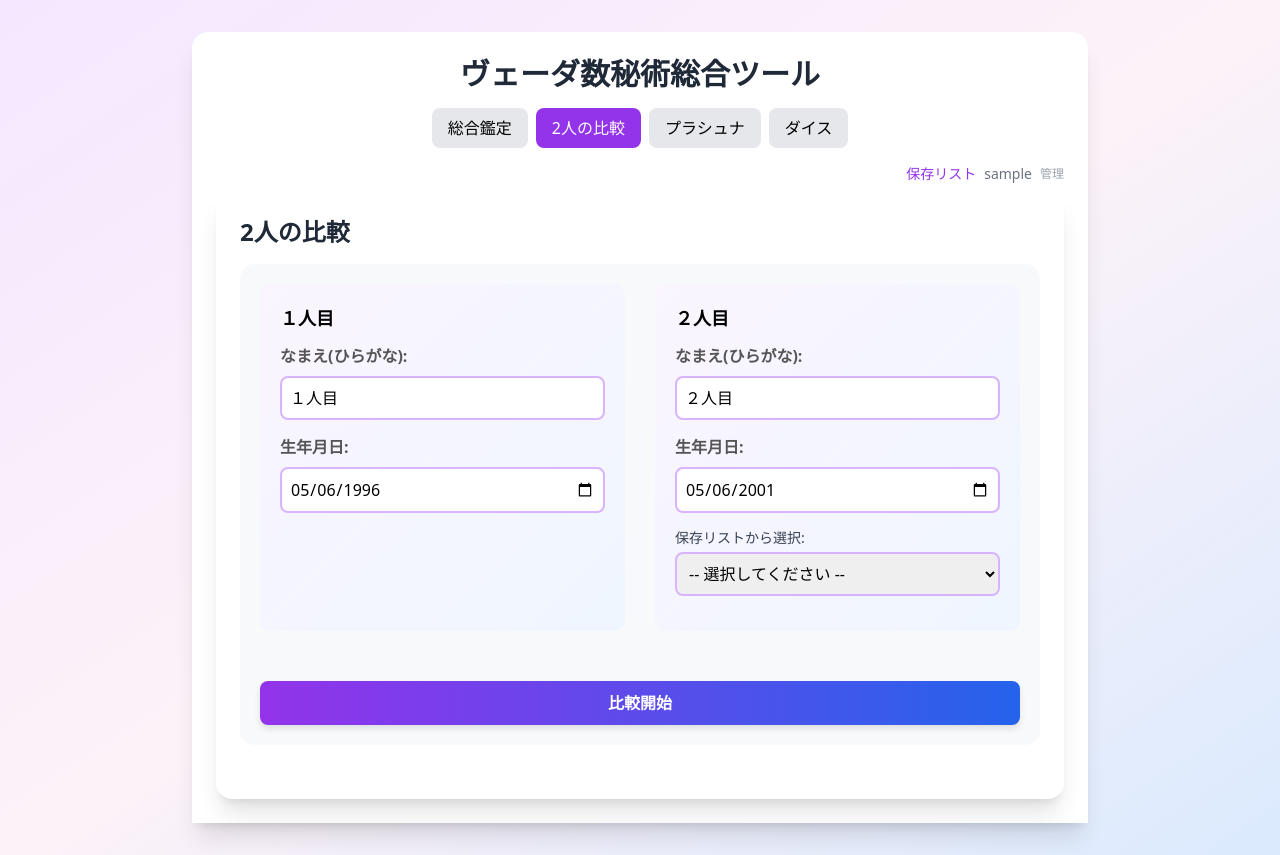
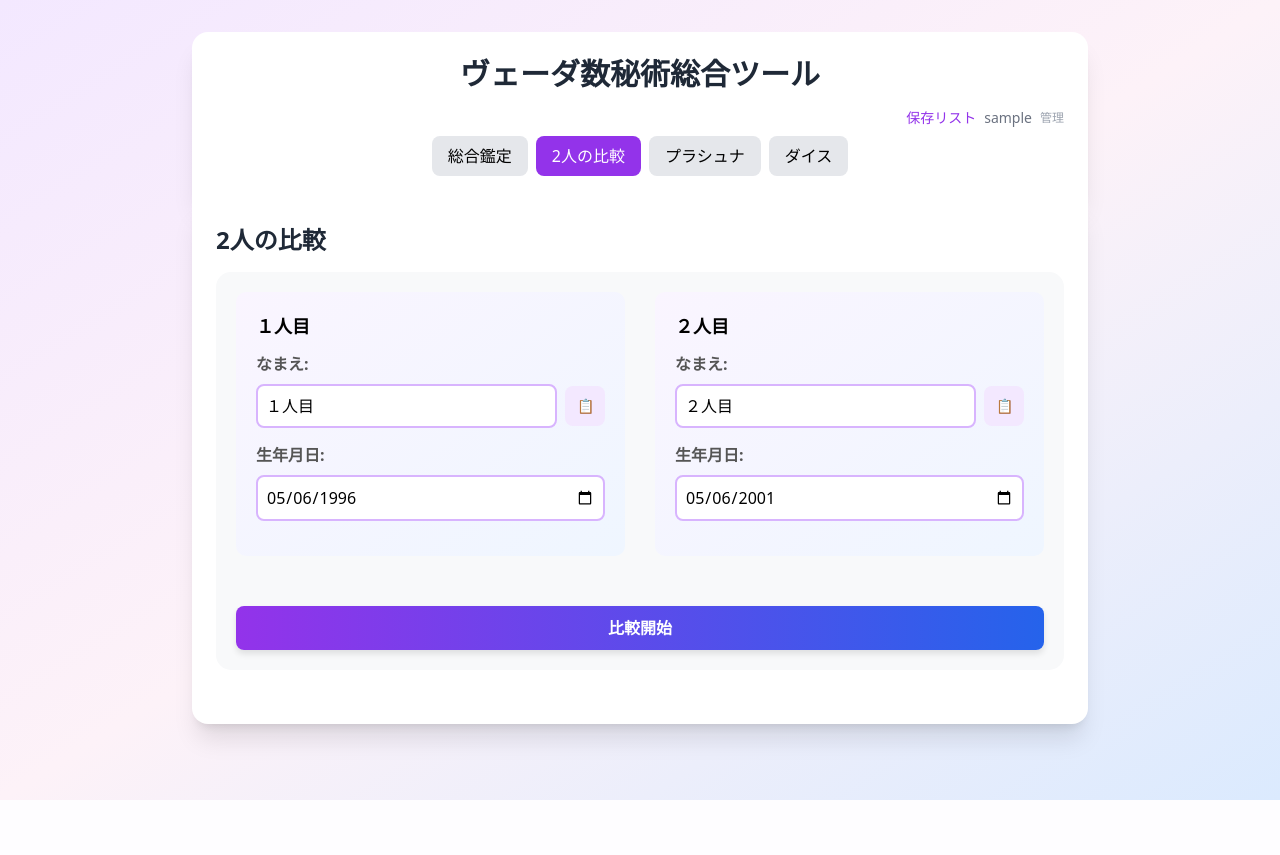
Before and after one commit to Sonemi3196/vedic_dasha_calculator_django, a Django app: page /compare/ in a window 1280 px wide. After the commit the page ends 800 px from the top, so only its background shows below. Run offline with Django 4.2, Linux system fonts and the light colour scheme; a user stored in the database is signed in; tables that the repository leaves empty hold one stand-in row (values such as "Sample post"); some libraries are stand-ins or nearby versions.

Commit message:
モーダル追加。レイアウト修正

```diff
--- a/vedic_dasha_project/dasha_calculator/templates/dasha_calculator/base.html
+++ b/vedic_dasha_project/dasha_calculator/templates/dasha_calculator/base.html
@@ -7,92 +7,129 @@
     <script src="https://cdn.tailwindcss.com"></script>
     {% block extra_css %}{% endblock %}
     <style>
-        /* レスポンシブ対応 */
         @media (max-width: 768px) {
-            body { padding: 10px; }
-
-            .container, .max-w-4xl { padding: 15px; }
-
-            h1 { font-size: 1.5rem; }
-
-            button, .nav-button {
-                padding: 12px 20px;
-                font-size: 14px;
-                min-height: 44px; /* タッチしやすいサイズ */
-            }
-
-            .comparison-table {
-                font-size: 12px;
-            }
-
+            .comparison-table { font-size: 12px; }
             .comparison-table th,
-            .comparison-table td {
-                padding: 8px 4px;
-            }
-
-            .input-section {
-                grid-template-columns: 1fr;
-            }
-
-            nav {
-                flex-direction: column;
-                gap: 8px;
-            }
-
-            nav a {
-                width: 100%;
-                text-align: center;
-            }
+            .comparison-table td { padding: 8px 4px; }
+            .input-section { grid-template-columns: 1fr; }
+            nav { flex-direction: column; gap: 8px; }
+            nav a { width: 100%; text-align: center; }
         }
     </style>
 </head>
-<body class="min-h-screen bg-gradient-to-br from-purple-100 via-pink-50 to-blue-100">
-    <div class="p-4 md:p-8">
+<body class="min-h-screen bg-gradient-to-br from-purple-100 via-pink-50 to-blue-100 p-4 md:p-8">
     <div class="max-w-4xl mx-auto">
-            <!-- 共通ヘッダー -->
+
+        <!-- ヘッダー -->
         <div class="bg-white rounded-t-2xl shadow-xl p-6">
             <h1 class="text-3xl font-bold text-center text-gray-800 mb-4">ヴェーダ数秘術<br class="md:hidden">総合ツール</h1>
 
-                <!-- ナビゲーションタブ -->
-                <nav class="flex justify-center gap-2 mb-4 flex-wrap">
-                    <a href="/" class="px-4 py-2 rounded-lg transition {% block nav_home %}bg-gray-200 hover:bg-gray-300{% endblock %}">
-                        総合鑑定
-                    </a>
-                    <a href="/compare/" class="px-4 py-2 rounded-lg transition {% block nav_compare %}bg-gray-200 hover:bg-gray-300{% endblock %}">
-                        2人の比較
-                    </a>
-                    <a href="/prashna/" class="px-4 py-2 rounded-lg transition {% block nav_prashna %}bg-gray-200 hover:bg-gray-300{% endblock %}">
-                        プラシュナ
-                    </a>
-                    <a href="/dice/" class="px-4 py-2 rounded-lg transition {% block nav_dice %}bg-gray-200 hover:bg-gray-300{% endblock %}">
-                        ダイス
-                    </a>
-                </nav>
-
-               <!-- ログイン状態に応じたナビゲーション -->
+            <!-- ログイン状態 -->
             <div class="flex justify-end gap-2 mb-2 items-center">
                 {% if user.is_authenticated %}
-                        <a href="{% url 'dasha_calculator:saved_list' %}" class="text-sm text-purple-600 hover:text-purple-700">
-                            保存リスト
-                        </a>
+                    <a href="{% url 'dasha_calculator:saved_list' %}" class="text-sm text-purple-600 hover:text-purple-700">保存リスト</a>
                     <span class="text-sm text-gray-500">{{ user.username }}</span>
                     {% if user.is_superuser %}
                     <a href="/admin/" class="text-xs text-gray-400 hover:text-gray-600">管理</a>
                     {% endif %}
                 {% else %}
-                        <a href="{% url 'dasha_calculator:login' %}" class="text-sm text-purple-600 hover:text-purple-700">
-                            ログイン
-                        </a>
+                    <a href="{% url 'dasha_calculator:login' %}" class="text-sm text-purple-600 hover:text-purple-700">ログイン</a>
                 {% endif %}
             </div>
 
+            <!-- ナビゲーション -->
+            <nav class="flex justify-center gap-2 flex-wrap">
+                <a href="/" class="px-4 py-2 rounded-lg transition {% block nav_home %}bg-gray-200 hover:bg-gray-300{% endblock %}">総合鑑定</a>
+                <a href="/compare/" class="px-4 py-2 rounded-lg transition {% block nav_compare %}bg-gray-200 hover:bg-gray-300{% endblock %}">2人の比較</a>
+                <a href="/prashna/" class="px-4 py-2 rounded-lg transition {% block nav_prashna %}bg-gray-200 hover:bg-gray-300{% endblock %}">プラシュナ</a>
+                <a href="/dice/" class="px-4 py-2 rounded-lg transition {% block nav_dice %}bg-gray-200 hover:bg-gray-300{% endblock %}">ダイス</a>
+            </nav>
+        </div>
+
+        <!-- モーダル -->
+        {% if user.is_authenticated %}
+        <div id="savedModal" class="fixed inset-0 bg-black bg-opacity-50 hidden z-50 flex items-center justify-center p-4">
+            <div class="bg-white rounded-2xl shadow-2xl w-full max-w-sm max-h-96 flex flex-col">
+                <div class="flex items-center p-4 border-b gap-2">
+                    <h3 class="text-base font-bold flex-1 leading-tight" id="modalTitle">保存リストから選択</h3>
+                    <button onclick="closeModal()"
+                        class="flex-shrink-0 w-8 h-8 flex items-center justify-center text-gray-400 hover:text-gray-600 text-2xl leading-none">
+                        &times;
+                    </button>
+                </div>
+                <div class="overflow-y-auto flex-1 p-3" id="modalPersonList">
+                    <div class="text-center text-gray-400 py-4">読み込み中...</div>
+                </div>
+            </div>
+        </div>
+
+        <script>
+        let modalCallback = null;
+
+        async function openSavedModal(callback, title) {
+            modalCallback = callback;
+            document.getElementById('modalTitle').textContent = title || '保存リストから選択';
+            document.getElementById('savedModal').classList.remove('hidden');
+
+            const listDiv = document.getElementById('modalPersonList');
+            listDiv.innerHTML = '<div class="text-center text-gray-400 py-4">読み込み中...</div>';
+
+            try {
+                const response = await fetch('/saved/list/api/');
+                const data = await response.json();
+
+                if (data.success && data.persons.length > 0) {
+                    listDiv.innerHTML = data.persons.map(p => `
+                        <div class="p-3 hover:bg-purple-50 rounded-lg cursor-pointer border-b last:border-0"
+                             onclick="selectPerson(${p.id}, '${p.name}', ${p.birth_year}, ${p.birth_month}, ${p.birth_day})">
+                            <div class="font-bold text-gray-800">${p.name}</div>
+                            <div class="text-sm text-gray-500">${p.birth_year}年${p.birth_month}月${p.birth_day}日</div>
+                        </div>
+                    `).join('');
+                } else {
+                    listDiv.innerHTML = '<div class="text-center text-gray-400 py-4">保存データがありません</div>';
+                }
+            } catch(e) {
+                listDiv.innerHTML = '<div class="text-center text-red-400 py-4">読み込みエラー</div>';
+            }
+        }
+
+        function selectPerson(id, name, year, month, day) {
+            if (modalCallback) {
+                modalCallback({ id, name, birth_year: year, birth_month: month, birth_day: day });
+            }
+            closeModal();
+        }
+
+        function closeModal() {
+            document.getElementById('savedModal').classList.add('hidden');
+            modalCallback = null;
+        }
+
+        document.addEventListener('DOMContentLoaded', function() {
+            document.getElementById('savedModal').addEventListener('click', function(e) {
+                if (e.target === this) closeModal();
+            });
+        });
+        </script>
+        {% endif %}
 
         <!-- メインコンテンツ -->
         <div class="bg-white rounded-b-2xl shadow-xl p-6">
             {% block content %}{% endblock %}
         </div>
+
     </div>
-    </div>
+
+    <script>
+    function goToComparison() {
+        if (typeof saveAndGoToComparison === 'function') {
+            saveAndGoToComparison();
+        } else {
+            window.location.href = '/compare/';
+        }
+    }
+    </script>
 
     {% block extra_js %}{% endblock %}
 </body>
--- a/vedic_dasha_project/dasha_calculator/templates/dasha_calculator/compare.html
+++ b/vedic_dasha_project/dasha_calculator/templates/dasha_calculator/compare.html
@@ -309,43 +309,53 @@
 
 <!-- 入力セクション -->
 <div class="input-section">
+    <!-- 1人目 -->
     <div class="person-input">
         <h3 class="text-lg font-bold mb-3">１人目</h3>
         <div class="form-group">
-            <label for="personAName">なまえ(ひらがな):</label>
-            <input type="text" id="personAName" value="１人目" placeholder="名前を入力" class="flex-1 min-w-0 px-2 py-2 text-base border-2 border-purple-300 rounded-lg focus:outline-none focus:border-purple-500 transition">
+            <label>なまえ:</label>
+            <div class="flex gap-2 items-center">
+                <input type="text" id="personAName" value="１人目" placeholder="名前を入力"
+                    class="flex-1 min-w-0 px-2 py-2 text-base border-2 border-purple-300 rounded-lg focus:outline-none focus:border-purple-500 transition">
+                {% if user.is_authenticated %}
+                <button onclick="openSavedModal(loadPersonToA, '1人目を選択')"
+                    class="flex-shrink-0 w-10 h-10 bg-purple-100 hover:bg-purple-200 text-purple-700 rounded-lg text-sm transition">
+                    📋
+                </button>
+                {% endif %}
+            </div>
         </div>
         <div class="form-group">
             <label for="personABirth">生年月日:</label>
-            <input type="date" id="personABirth" required class="flex-1 min-w-0 px-2 py-2 text-base border-2 border-purple-300 rounded-lg focus:outline-none focus:border-purple-500 transition">
+            <input type="date" id="personABirth" required
+                class="w-full px-2 py-2 text-base border-2 border-purple-300 rounded-lg focus:outline-none focus:border-purple-500 transition">
         </div>
     </div>
 
-   <div class="person-input">
+    <!-- 2人目 -->
+    <div class="person-input">
         <h3 class="text-lg font-bold mb-3">２人目</h3>
         <div class="form-group">
-            <label for="personBName">なまえ(ひらがな):</label>
-            <input type="text" id="personBName" value="２人目" placeholder="名前を入力" class="flex-1 min-w-0 px-2 py-2 text-base border-2 border-purple-300 rounded-lg focus:outline-none focus:border-purple-500 transition">
+            <label>なまえ:</label>
+            <div class="flex gap-2 items-center">
+                <input type="text" id="personBName" value="２人目" placeholder="名前を入力"
+                    class="flex-1 min-w-0 px-2 py-2 text-base border-2 border-purple-300 rounded-lg focus:outline-none focus:border-purple-500 transition">
+                {% if user.is_authenticated %}
+                <button onclick="openSavedModal(loadPersonToB, '2人目を選択')"
+                    class="flex-shrink-0 w-10 h-10 bg-purple-100 hover:bg-purple-200 text-purple-700 rounded-lg text-sm transition">
+                    📋
+                </button>
+                {% endif %}
+            </div>
         </div>
         <div class="form-group">
             <label for="personBBirth">生年月日:</label>
-            <input type="date" id="personBBirth" required class="flex-1 min-w-0 px-2 py-2 text-base border-2 border-purple-300 rounded-lg focus:outline-none focus:border-purple-500 transition">
+            <input type="date" id="personBBirth" required
+                class="w-full px-2 py-2 text-base border-2 border-purple-300 rounded-lg focus:outline-none focus:border-purple-500 transition">
         </div>
-
-        {% if user.is_authenticated %}
-        <!-- 保存リストから選択 -->
-        <div class="form-group mt-2">
-            <label class="text-sm font-medium text-gray-700 mb-1 block">保存リストから選択:</label>
-            <select id="savedPersonSelect" onchange="loadSavedPerson()"
-                class="w-full px-2 py-2 text-base border-2 border-purple-300 rounded-lg focus:outline-none focus:border-purple-500 transition">
-                <option value="">-- 選択してください --</option>
-            </select>
-        </div>
-        {% endif %}
     </div>
 
     <button class="my-button" onclick="compareAll()">比較開始</button>
-
 </div>
 
 <!-- 結果表示エリア -->
@@ -896,5 +906,19 @@ document.addEventListener('DOMContentLoaded', function() {
 });
 {% endif %}
 
+function loadPersonToA(person) {
+    document.getElementById('personAName').value = person.name;
+    const m = String(person.birth_month).padStart(2, '0');
+    const d = String(person.birth_day).padStart(2, '0');
+    document.getElementById('personABirth').value = `${person.birth_year}-${m}-${d}`;
+}
+
+function loadPersonToB(person) {
+    document.getElementById('personBName').value = person.name;
+    const m = String(person.birth_month).padStart(2, '0');
+    const d = String(person.birth_day).padStart(2, '0');
+    document.getElementById('personBBirth').value = `${person.birth_year}-${m}-${d}`;
+}
+
 </script>
 {% endblock %}
```
Also changed, not shown: vedic_dasha_project/dasha_calculator/templates/dasha_calculator/integrated.html (+19 -1 lines). Lines whose indentation alone changed are shown as unchanged.
